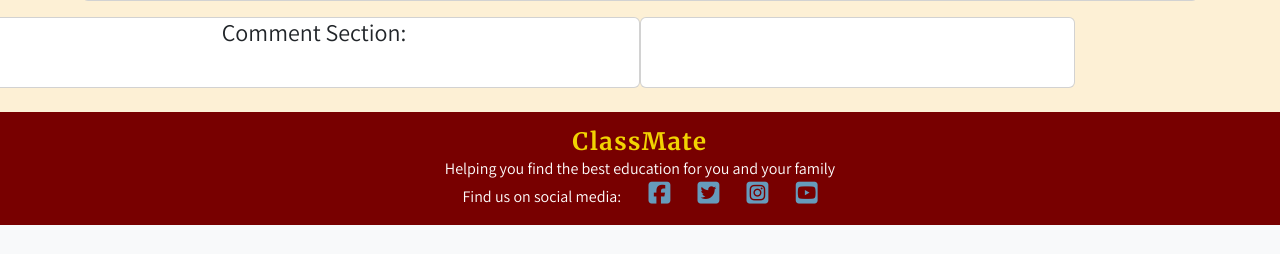
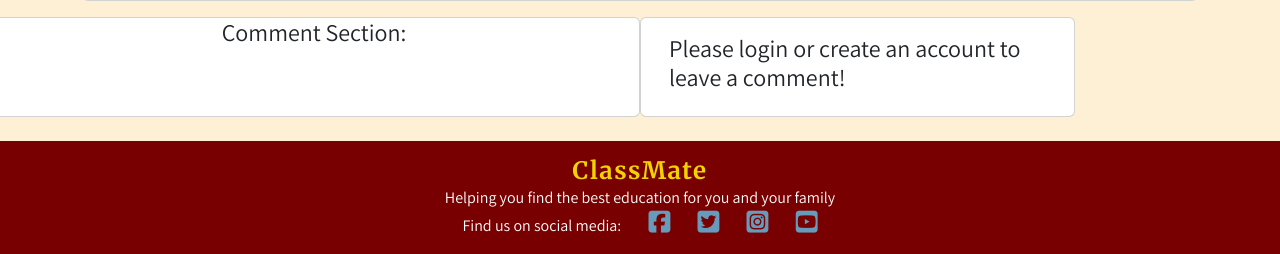
Before and after one commit to georgiagrayland/P4-ClassMate, a Django app: template templates/school_detail.html in a window 1280 px wide. Shown: the part 630-884 px from the top of the page. Before the commit the page ends 855 px from the top, so only its background shows below. Run offline with Django 3.2, Linux system fonts and the light colour scheme; the template is opened without the code that fills it, so the values that code supplies are empty; some libraries are stand-ins or nearby versions.

Commit message:
add to if statement to show message to users not logged in on comment form

```diff
--- a/templates/school_detail.html
+++ b/templates/school_detail.html
@@ -38,7 +38,7 @@
             <p class="grades">Average GCSE Maths Grade: {{ school.avg_gcse_maths_grade }}</p>
             <p class="grades">Average GCSE English Grade: {{ school.avg_gcse_english_grade }}</p>
             <p class="grades">Percentage of Students Achieveing Grade 5 or above at GCSE: {{ school.percentage_gcse_5_above }}</p>
-            </div>
+        </div>
         </div>
         <hr>
         <!--School description -->
@@ -88,6 +88,8 @@
                 {{ comment_form | crispy }}
                 {% csrf_token %}
             <button type="submit" class="btn btn-dark">Submit Comment</button>
+            {% else %}
+            <h4>Please login or create an account to leave a comment!</h4>
         </form>
             {% endif %}
             {% endif %}
```
